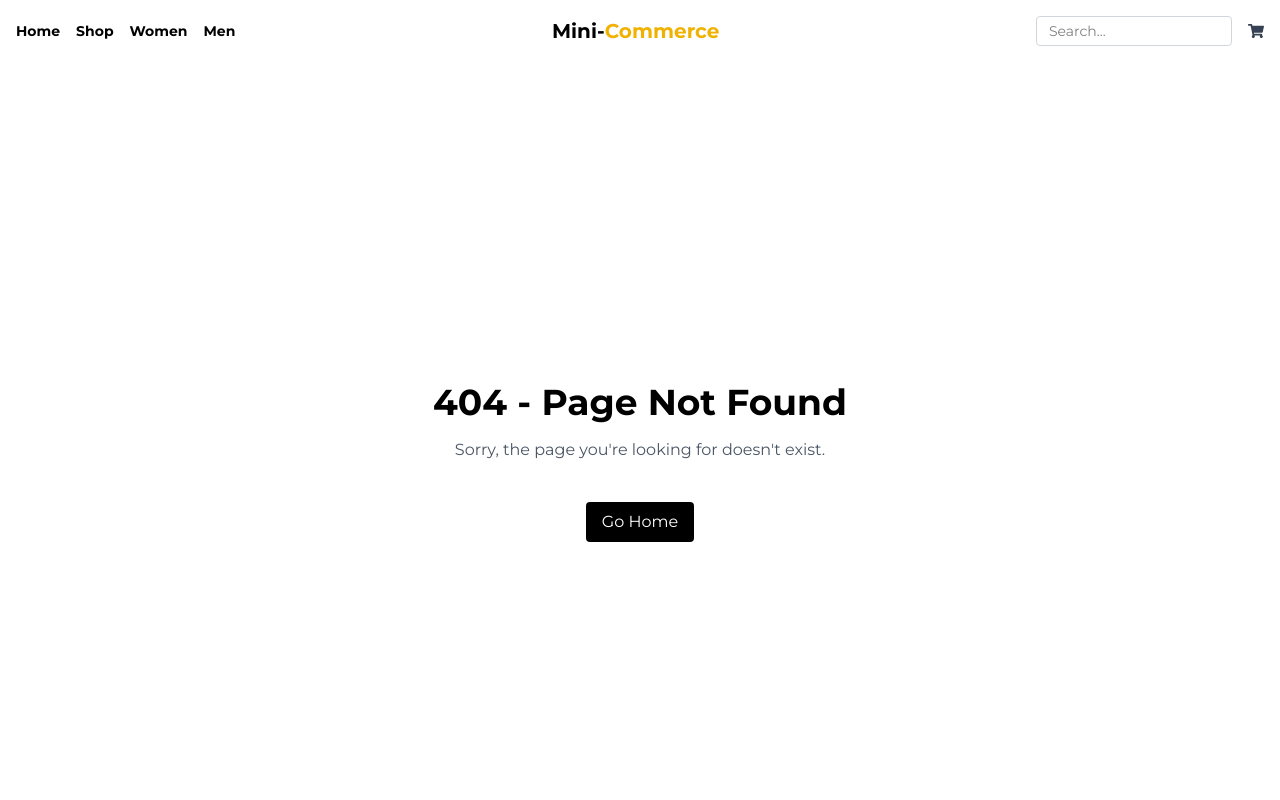
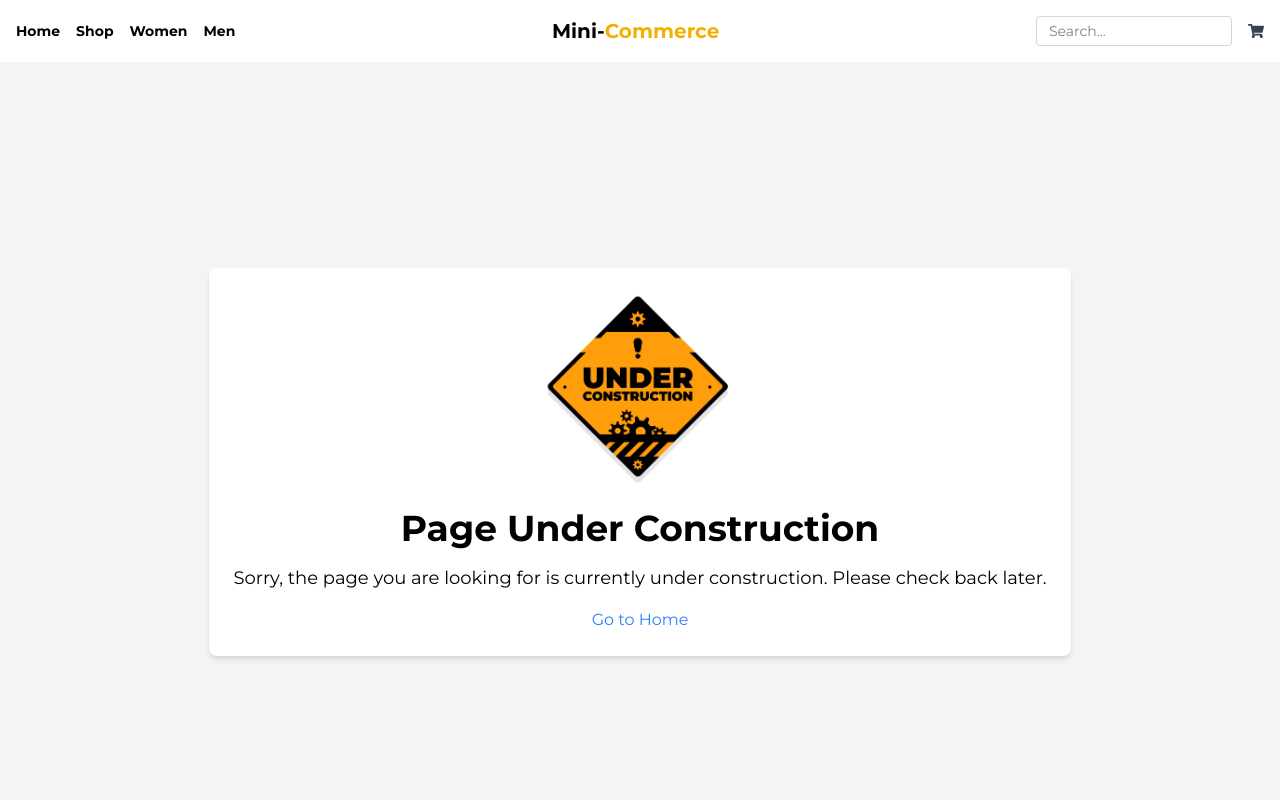
Before and after one commit to WisdomPandovic/Mini-Commerce, a Next.js app: page /about in a window 1280 px wide. Before the commit this address had no page. Shown: the top 800 px of the page. Built offline with nearby package versions, Linux system fonts and the light colour scheme.

Commit message:
added about page

```diff
--- /dev/null
+++ b/src/app/about/page.tsx
@@ -0,0 +1,27 @@
+import React from 'react';
+import Image from 'next/image';
+import Link from 'next/link';
+
+export default function AboutPage() {
+    return (
+        <div className="flex flex-col items-center justify-center min-h-screen bg-gray-100">
+          <div className="text-center p-6 bg-white rounded-lg shadow-md">
+            <div className="mb-4 flex justify-center">
+              <Image
+                src="/images/maintenance.jpg"
+                alt="Under Construction"
+                width={200}
+                height={200}
+                className="rounded-lg"
+              />
+            </div>
+            <h1 className="text-4xl font-bold mb-4">Page Under Construction</h1>
+            <p className="text-lg mb-4">
+              Sorry, the page you are looking for is currently under construction.
+              Please check back later.
+            </p>
+            <Link href="/" className="text-blue-500 hover:underline">Go to Home</Link>
+          </div>
+        </div>
+      );
+}
```
